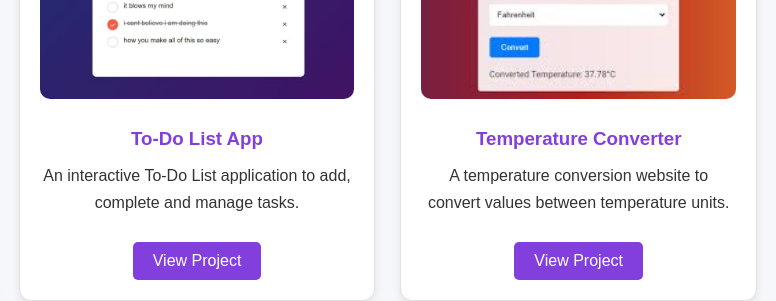
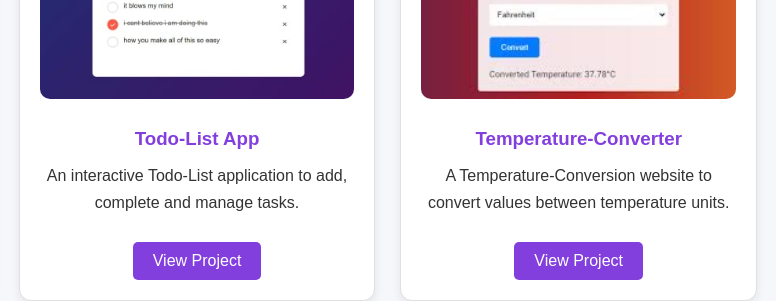
Before and after one commit to umamaheswari-netizen/My-Portfolio, a plain HTML site: page index.html in a window 1280 px wide. Shown: the part 1400-1701 px from the top of the page, 443-1219 px from the left. Drawn offline with Linux system fonts and the light colour scheme.

Commit message:
Update index.html

```diff
--- a/index.html
+++ b/index.html
@@ -141,16 +141,16 @@
         <!-- PROJECT 2 -->
         <div class="card">
 
-            <img src="project2.jpg" alt="To-Do List application">
+            <img src="project2.jpg" alt="Todo-List application">
 
-            <h3>To-Do List App</h3>
+            <h3>Todo-List App</h3>
 
             <p>
-                An interactive To-Do List application
+                An interactive Todo-List application
                 to add, complete and manage tasks.
             </p>
 
-            <a href="projects/todo-list/index.html"
+            <a href="projects/Todo-List/index.html"
                class="project-btn"
                target="_blank">
                 View Project
@@ -161,16 +161,16 @@
         <!-- PROJECT 3 -->
         <div class="card">
 
-            <img src="project3.jpg" alt="Temperature converter website">
+            <img src="project3.jpg" alt="Temperature-Converter website">
 
-            <h3>Temperature Converter</h3>
+            <h3>Temperature-Converter</h3>
 
             <p>
-                A temperature conversion website
+                A Temperature-Conversion website
                 to convert values between temperature units.
             </p>
 
-            <a href="projects/temperature-converter/index.html"
+            <a href="projects/Temperature-Converter/index.html"
                class="project-btn"
                target="_blank">
                 View Project
```
